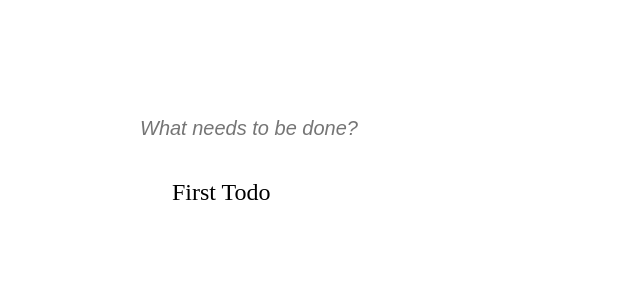
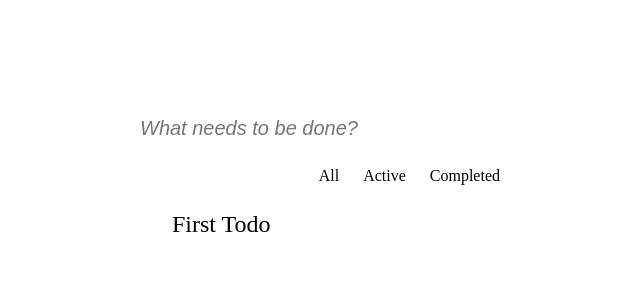
Before and after one commit to Yukiniro/awesome-todo-list, a React (Vite) app in the folder apps/react-todo/: page / in a window 1280 px wide. Shown: the top 300 px of the page, without its empty margins (332-972 px from the left). Built offline with nearby package versions, Linux system fonts and the light colour scheme.

Commit message:
feat: all todo filter

```diff
--- a/apps/react-todo/src/App.tsx
+++ b/apps/react-todo/src/App.tsx
@@ -1,4 +1,4 @@
-import { useCallback, useState } from "react";
+import { useCallback, useMemo, useState } from "react";
 import TodoList from "./components/TodoList";
 
 function App() {
@@ -9,6 +9,7 @@ function App() {
       content: "First Todo",
     },
   ]);
+  const [filterType, setFilterType] = useState("All");
 
   const onTodoChange = useCallback(
     (id: string) => {
@@ -36,10 +37,33 @@ function App() {
     },
     [todoList]
   );
+  const onFilterChange = useCallback(
+    (filterType: string) => {
+      setFilterType(filterType);
+    },
+    [setFilterType]
+  );
+
+  const list = useMemo(() => {
+    switch (filterType) {
+      case "Active":
+        return todoList.filter((item) => !item.done);
+      case "Completed":
+        return todoList.filter((item) => item.done);
+      default:
+        return todoList;
+    }
+  }, [filterType, todoList]);
 
   return (
     <div className="flex justify-center items-center w-screen h-screen">
-      <TodoList onChange={onTodoChange} addTodo={addTodo} todoList={todoList} />
+      <TodoList
+        filterType={filterType}
+        onFilterChange={onFilterChange}
+        onChange={onTodoChange}
+        addTodo={addTodo}
+        todoList={list}
+      />
     </div>
   );
 }
--- /dev/null
+++ b/apps/react-todo/src/components/FilterOption.tsx
@@ -0,0 +1,26 @@
+type FilterOptionProps = {
+  name: string;
+  checked: boolean;
+  onChange: (name: string) => void;
+};
+
+function FilterOption(props: FilterOptionProps) {
+  const { name, checked, onChange } = props;
+  const handleChange = () => {
+    onChange(name);
+  };
+  return (
+    <div onClick={handleChange} className="flex items-center m-l-2 m-r-2">
+      <div
+        className={`text-size-6 m-r-2 ${
+          checked
+            ? "text-green-300 i-material-symbols:radio-button-checked-outline"
+            : "text-gray-300 i-material-symbols:radio-button-checked"
+        } `}
+      />
+      {name}
+    </div>
+  );
+}
+
+export default FilterOption;
--- a/apps/react-todo/src/components/TodoList.tsx
+++ b/apps/react-todo/src/components/TodoList.tsx
@@ -1,6 +1,7 @@
 import TodoItem from "./TodoItem";
 import { MouseEvent, FormEvent, useCallback } from "react";
 import TodoInput from "./TodoInput";
+import FilterOption from "./FilterOption";
 
 type TodoData = {
   id: string;
@@ -12,12 +13,14 @@ type TodoDataList = TodoData[];
 
 type TodoListProps = {
   todoList: TodoDataList;
+  filterType: string;
+  onFilterChange: (filterType: string) => void;
   onChange: (id: string, event: MouseEvent) => void;
   addTodo: (content: string) => void;
 };
 
 function TodoList(props: TodoListProps) {
-  const { todoList, onChange, addTodo } = props;
+  const { todoList, onFilterChange, onChange, addTodo, filterType } = props;
 
   const handleInputChange = useCallback(
     (value: string) => {
@@ -31,6 +34,24 @@ function TodoList(props: TodoListProps) {
       <div className="w-1/1 h-16">
         <TodoInput handleConfirm={handleInputChange} />
       </div>
+      <div className="h-8 flex justify-end items-center">
+        <FilterOption
+          onChange={onFilterChange}
+          checked={filterType === "All"}
+          name="All"
+        />
+        <FilterOption
+          onChange={onFilterChange}
+          checked={filterType === "Active"}
+          name="Active"
+        />
+        <FilterOption
+          onChange={onFilterChange}
+          checked={filterType === "Completed"}
+          name="Completed"
+        />
+      </div>
+      <div className="overflow-y-scroll h-132">
         {todoList.map((todo: TodoData) => {
           const { id, done, content } = todo;
           return (
@@ -44,6 +65,7 @@ function TodoList(props: TodoListProps) {
           );
         })}
       </div>
+    </div>
   );
 }
 
```
Lines whose indentation alone changed are shown as unchanged.
